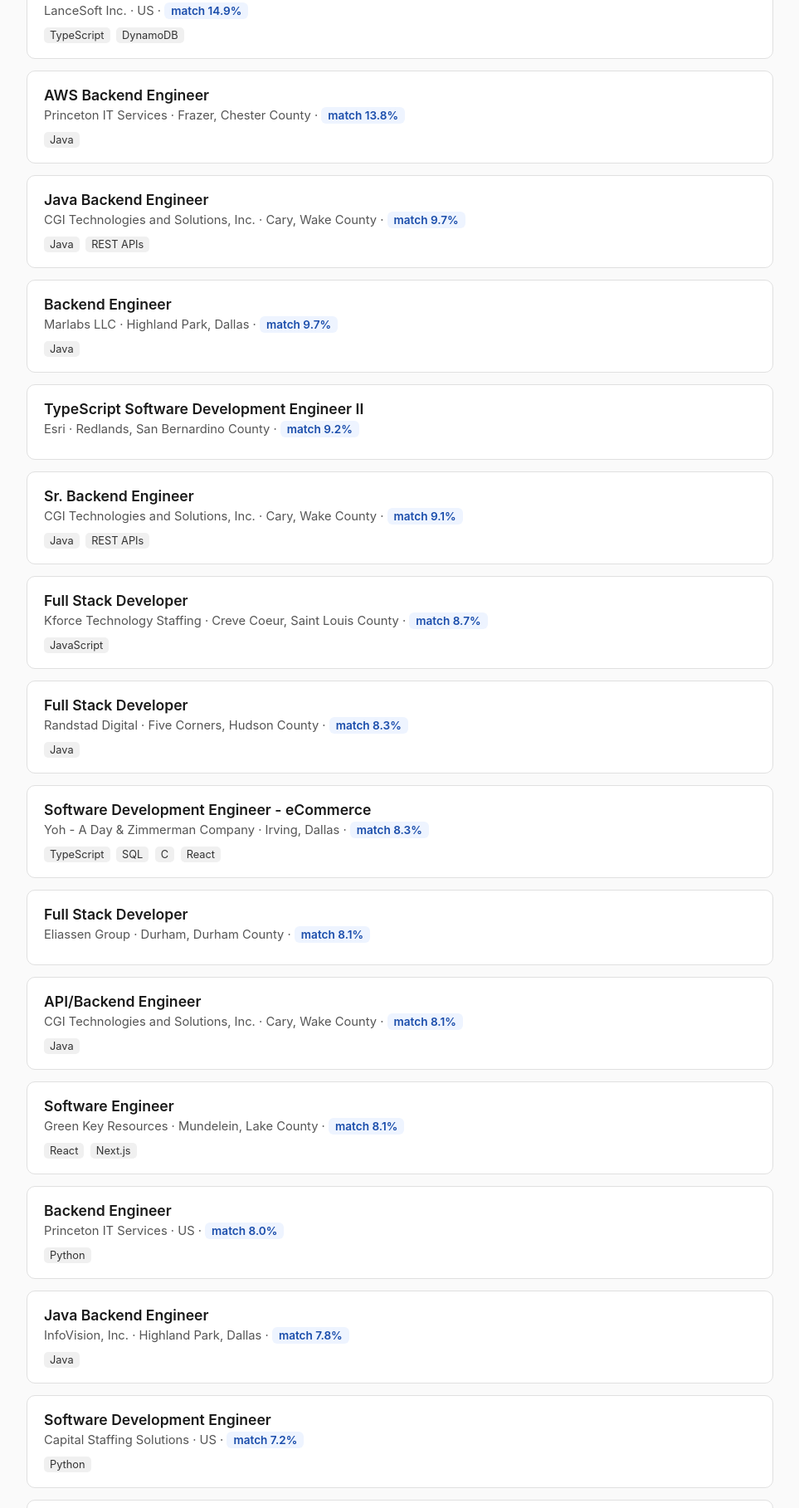
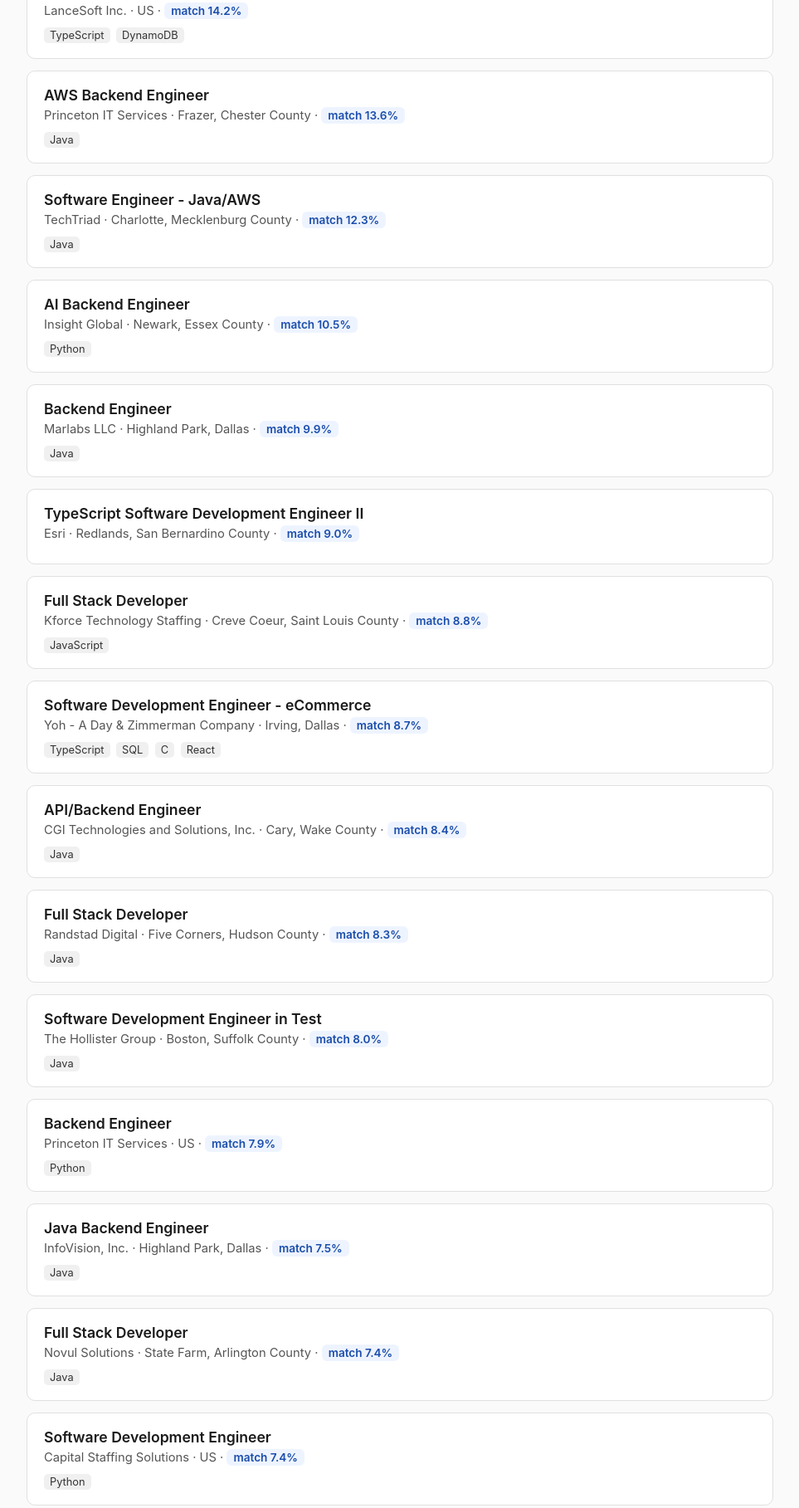
Before and after one commit to philipIsmail/job-matcher, a plain HTML site: page docs/index.html in a window 1280 px wide. Shown: the part 159-1976 px from the top of the page at 83% size, without its empty margins (158-1121 px from the left). Drawn offline with Linux system fonts and the light colour scheme.

Commit message:
Update daily job matches

```diff
--- a/docs/index.html
+++ b/docs/index.html
@@ -25,14 +25,14 @@
 </head>
 <body>
   <h1>Daily Job Matches</h1>
-  <div class="updated">Last updated: 2026-11-20 19:35 UTC · 20 jobs ranked</div>
+  <div class="updated">Last updated: 2026-11-21 18:39 UTC · 20 jobs ranked</div>
 
 
 
     <div class="job">
-      <div class="job-title"><a href="https://www.adzuna.com/land/ad/5970449937?se=Wn67eRnl8RGB-bDIy5dDgQ&utm_medium=api&utm_source=84fd4a8d&v=95C72A89E2C11DF9C3A88D6E769C33A5A5CCA6DC" target="_blank">Backend Engineer</a></div>
+      <div class="job-title"><a href="https://www.adzuna.com/land/ad/5970449937?se=GNrB7Nrl8RGK1Jozpv_WtA&utm_medium=api&utm_source=84fd4a8d&v=95C72A89E2C11DF9C3A88D6E769C33A5A5CCA6DC" target="_blank">Backend Engineer</a></div>
       <div class="job-meta">LanceSoft Inc. &middot; US
-        &middot; <span class="score">match 14.9%</span>
+        &middot; <span class="score">match 14.2%</span>
       </div>
 
       <div class="skills">
@@ -46,9 +46,9 @@
     </div>
 
     <div class="job">
-      <div class="job-title"><a href="https://www.adzuna.com/land/ad/5814187240?se=Wn67eRnl8RGB-bDIy5dDgQ&utm_medium=api&utm_source=84fd4a8d&v=B8CA06CE8DC19DD6E4B54C3450FA5D1CDCCC4E3E" target="_blank">AWS Backend Engineer</a></div>
+      <div class="job-title"><a href="https://www.adzuna.com/land/ad/5814187240?se=GNrB7Nrl8RGK1Jozpv_WtA&utm_medium=api&utm_source=84fd4a8d&v=B8CA06CE8DC19DD6E4B54C3450FA5D1CDCCC4E3E" target="_blank">AWS Backend Engineer</a></div>
       <div class="job-meta">Princeton IT Services &middot; Frazer, Chester County
-        &middot; <span class="score">match 13.8%</span>
+        &middot; <span class="score">match 13.6%</span>
       </div>
 
       <div class="skills">
@@ -60,25 +60,9 @@
     </div>
 
     <div class="job">
-      <div class="job-title"><a href="https://www.adzuna.com/land/ad/5954381910?se=Wn67eRnl8RGB-bDIy5dDgQ&utm_medium=api&utm_source=84fd4a8d&v=D29D4120D9FE2CFC1778401F64E52CBB7E42C690" target="_blank">Java Backend Engineer</a></div>
-      <div class="job-meta">CGI Technologies and Solutions, Inc. &middot; Cary, Wake County
-        &middot; <span class="score">match 9.7%</span>
-      </div>
-
-      <div class="skills">
-
-        <span class="skill-tag">Java</span>
-
-        <span class="skill-tag">REST APIs</span>
-
-      </div>
-
-    </div>
-
-    <div class="job">
-      <div class="job-title"><a href="https://www.adzuna.com/land/ad/5969438251?se=Wn67eRnl8RGB-bDIy5dDgQ&utm_medium=api&utm_source=84fd4a8d&v=BD5D7C04F06E54F1C4D17C053BC498D6FBFC98F5" target="_blank">Backend Engineer</a></div>
-      <div class="job-meta">Marlabs LLC &middot; Highland Park, Dallas
-        &middot; <span class="score">match 9.7%</span>
+      <div class="job-title"><a href="https://www.adzuna.com/land/ad/5973891732?se=1LB96drl8RGdm5BXXxOwpQ&utm_medium=api&utm_source=84fd4a8d&v=B9C9206A885550BEA0F70F7254BC9FF1FB2EBC39" target="_blank">Software Engineer - Java/AWS</a></div>
+      <div class="job-meta">TechTriad &middot; Charlotte, Mecklenburg County
+        &middot; <span class="score">match 12.3%</span>
       </div>
 
       <div class="skills">
@@ -90,33 +74,45 @@
     </div>
 
     <div class="job">
-      <div class="job-title"><a href="https://www.adzuna.com/land/ad/5948636230?se=oLeYdxnl8RGuPayoyp3FzQ&utm_medium=api&utm_source=84fd4a8d&v=4556A53A821A257671522504C160A331535F3EEB" target="_blank">TypeScript Software Development Engineer II</a></div>
-      <div class="job-meta">Esri &middot; Redlands, San Bernardino County
-        &middot; <span class="score">match 9.2%</span>
+      <div class="job-title"><a href="https://www.adzuna.com/land/ad/5930488051?se=GNrB7Nrl8RGK1Jozpv_WtA&utm_medium=api&utm_source=84fd4a8d&v=8AD53A34E82E4306562B60747154B25AA53212C7" target="_blank">AI Backend Engineer</a></div>
+      <div class="job-meta">Insight Global &middot; Newark, Essex County
+        &middot; <span class="score">match 10.5%</span>
+      </div>
+
+      <div class="skills">
+
+        <span class="skill-tag">Python</span>
+
       </div>
 
     </div>
 
     <div class="job">
-      <div class="job-title"><a href="https://www.adzuna.com/land/ad/5954381897?se=Wn67eRnl8RGB-bDIy5dDgQ&utm_medium=api&utm_source=84fd4a8d&v=AB7486046A85CF2393069F2586EE20C93BB7389C" target="_blank">Sr. Backend Engineer</a></div>
-      <div class="job-meta">CGI Technologies and Solutions, Inc. &middot; Cary, Wake County
-        &middot; <span class="score">match 9.1%</span>
+      <div class="job-title"><a href="https://www.adzuna.com/land/ad/5969438251?se=GNrB7Nrl8RGK1Jozpv_WtA&utm_medium=api&utm_source=84fd4a8d&v=BD5D7C04F06E54F1C4D17C053BC498D6FBFC98F5" target="_blank">Backend Engineer</a></div>
+      <div class="job-meta">Marlabs LLC &middot; Highland Park, Dallas
+        &middot; <span class="score">match 9.9%</span>
       </div>
 
       <div class="skills">
 
         <span class="skill-tag">Java</span>
 
-        <span class="skill-tag">REST APIs</span>
-
       </div>
 
     </div>
 
     <div class="job">
-      <div class="job-title"><a href="https://www.adzuna.com/land/ad/5927964565?se=-Cq9eBnl8RGB-bDIy5dDgQ&utm_medium=api&utm_source=84fd4a8d&v=F49205D0C9CB03D62B92F43F60A8BB754B7A24C0" target="_blank">Full Stack Developer</a></div>
+      <div class="job-title"><a href="https://www.adzuna.com/land/ad/5948636230?se=Dh636trl8RGpRcleSqCILA&utm_medium=api&utm_source=84fd4a8d&v=4556A53A821A257671522504C160A331535F3EEB" target="_blank">TypeScript Software Development Engineer II</a></div>
+      <div class="job-meta">Esri &middot; Redlands, San Bernardino County
+        &middot; <span class="score">match 9.0%</span>
+      </div>
+
+    </div>
+
+    <div class="job">
+      <div class="job-title"><a href="https://www.adzuna.com/land/ad/5927964565?se=qi-969rl8RGdm5BXXxOwpQ&utm_medium=api&utm_source=84fd4a8d&v=F49205D0C9CB03D62B92F43F60A8BB754B7A24C0" target="_blank">Full Stack Developer</a></div>
       <div class="job-meta">Kforce Technology Staffing &middot; Creve Coeur, Saint Louis County
-        &middot; <span class="score">match 8.7%</span>
+        &middot; <span class="score">match 8.8%</span>
       </div>
 
       <div class="skills">
@@ -128,23 +124,9 @@
     </div>
 
     <div class="job">
-      <div class="job-title"><a href="https://www.adzuna.com/land/ad/5943738159?se=-Cq9eBnl8RGB-bDIy5dDgQ&utm_medium=api&utm_source=84fd4a8d&v=299E40E4506FA617E989AE9CCB9D8C5E3F8CD763" target="_blank">Full Stack Developer</a></div>
-      <div class="job-meta">Randstad Digital &middot; Five Corners, Hudson County
-        &middot; <span class="score">match 8.3%</span>
-      </div>
-
-      <div class="skills">
-
-        <span class="skill-tag">Java</span>
-
-      </div>
-
-    </div>
-
-    <div class="job">
-      <div class="job-title"><a href="https://www.adzuna.com/land/ad/5970580354?se=oLeYdxnl8RGuPayoyp3FzQ&utm_medium=api&utm_source=84fd4a8d&v=67B162D1AE67813B949FE30FE57E5FCE0EEC627F" target="_blank">Software Development Engineer - eCommerce</a></div>
+      <div class="job-title"><a href="https://www.adzuna.com/land/ad/5970580354?se=Dh636trl8RGpRcleSqCILA&utm_medium=api&utm_source=84fd4a8d&v=67B162D1AE67813B949FE30FE57E5FCE0EEC627F" target="_blank">Software Development Engineer - eCommerce</a></div>
       <div class="job-meta">Yoh - A Day & Zimmerman Company &middot; Irving, Dallas
-        &middot; <span class="score">match 8.3%</span>
+        &middot; <span class="score">match 8.7%</span>
       </div>
 
       <div class="skills">
@@ -162,17 +144,9 @@
     </div>
 
     <div class="job">
-      <div class="job-title"><a href="https://www.adzuna.com/land/ad/5955581201?se=-Cq9eBnl8RGB-bDIy5dDgQ&utm_medium=api&utm_source=84fd4a8d&v=138E78C4181D0D4D526F63E0E03F52BDA0580831" target="_blank">Full Stack Developer</a></div>
-      <div class="job-meta">Eliassen Group &middot; Durham, Durham County
-        &middot; <span class="score">match 8.1%</span>
-      </div>
-
-    </div>
-
-    <div class="job">
-      <div class="job-title"><a href="https://www.adzuna.com/land/ad/5954381903?se=Wn67eRnl8RGB-bDIy5dDgQ&utm_medium=api&utm_source=84fd4a8d&v=D922CD9304F72BCB38E530DFC28B2348B5B2712F" target="_blank">API/Backend Engineer</a></div>
+      <div class="job-title"><a href="https://www.adzuna.com/land/ad/5954381903?se=GNrB7Nrl8RGK1Jozpv_WtA&utm_medium=api&utm_source=84fd4a8d&v=D922CD9304F72BCB38E530DFC28B2348B5B2712F" target="_blank">API/Backend Engineer</a></div>
       <div class="job-meta">CGI Technologies and Solutions, Inc. &middot; Cary, Wake County
-        &middot; <span class="score">match 8.1%</span>
+        &middot; <span class="score">match 8.4%</span>
       </div>
 
       <div class="skills">
@@ -184,25 +158,37 @@
     </div>
 
     <div class="job">
-      <div class="job-title"><a href="https://www.adzuna.com/land/ad/5957666280?se=gDl-dhnl8RGuPayoyp3FzQ&utm_medium=api&utm_source=84fd4a8d&v=46ACB1AF9195191D8B1E42BB8B56536EC5AFC28C" target="_blank">Software Engineer</a></div>
-      <div class="job-meta">Green Key Resources &middot; Mundelein, Lake County
-        &middot; <span class="score">match 8.1%</span>
+      <div class="job-title"><a href="https://www.adzuna.com/land/ad/5943738159?se=qi-969rl8RGdm5BXXxOwpQ&utm_medium=api&utm_source=84fd4a8d&v=299E40E4506FA617E989AE9CCB9D8C5E3F8CD763" target="_blank">Full Stack Developer</a></div>
+      <div class="job-meta">Randstad Digital &middot; Five Corners, Hudson County
+        &middot; <span class="score">match 8.3%</span>
       </div>
 
       <div class="skills">
 
-        <span class="skill-tag">React</span>
-
-        <span class="skill-tag">Next.js</span>
+        <span class="skill-tag">Java</span>
 
       </div>
 
     </div>
 
     <div class="job">
-      <div class="job-title"><a href="https://www.adzuna.com/land/ad/5814218771?se=Wn67eRnl8RGB-bDIy5dDgQ&utm_medium=api&utm_source=84fd4a8d&v=E91B3A74F87449BB608350F88FF03F643F84C416" target="_blank">Backend Engineer</a></div>
+      <div class="job-title"><a href="https://www.adzuna.com/land/ad/5974036461?se=Dh636trl8RGpRcleSqCILA&utm_medium=api&utm_source=84fd4a8d&v=3813D1CE56C2F35F1B2630DAA1F38CDDA8613A53" target="_blank">Software Development Engineer in Test</a></div>
+      <div class="job-meta">The Hollister Group &middot; Boston, Suffolk County
+        &middot; <span class="score">match 8.0%</span>
+      </div>
+
+      <div class="skills">
+
+        <span class="skill-tag">Java</span>
+
+      </div>
+
+    </div>
+
+    <div class="job">
+      <div class="job-title"><a href="https://www.adzuna.com/land/ad/5814218771?se=GNrB7Nrl8RGK1Jozpv_WtA&utm_medium=api&utm_source=84fd4a8d&v=E91B3A74F87449BB608350F88FF03F643F84C416" target="_blank">Backend Engineer</a></div>
       <div class="job-meta">Princeton IT Services &middot; US
-        &middot; <span class="score">match 8.0%</span>
+        &middot; <span class="score">match 7.9%</span>
       </div>
 
       <div class="skills">
@@ -214,9 +200,9 @@
     </div>
 
     <div class="job">
-      <div class="job-title"><a href="https://www.adzuna.com/land/ad/5945987453?se=Wn67eRnl8RGB-bDIy5dDgQ&utm_medium=api&utm_source=84fd4a8d&v=5A72CC6330F3311389CEF3CF2BBBBC9896E4CA53" target="_blank">Java Backend Engineer</a></div>
+      <div class="job-title"><a href="https://www.adzuna.com/land/ad/5945987453?se=GNrB7Nrl8RGK1Jozpv_WtA&utm_medium=api&utm_source=84fd4a8d&v=5A72CC6330F3311389CEF3CF2BBBBC9896E4CA53" target="_blank">Java Backend Engineer</a></div>
       <div class="job-meta">InfoVision, Inc. &middot; Highland Park, Dallas
-        &middot; <span class="score">match 7.8%</span>
+        &middot; <span class="score">match 7.5%</span>
       </div>
 
       <div class="skills">
@@ -228,9 +214,23 @@
     </div>
 
     <div class="job">
-      <div class="job-title"><a href="https://www.adzuna.com/land/ad/5950838137?se=oLeYdxnl8RGuPayoyp3FzQ&utm_medium=api&utm_source=84fd4a8d&v=94763DCA3A4A9A1749A4660D75369E6C09AD0E71" target="_blank">Software Development Engineer</a></div>
+      <div class="job-title"><a href="https://www.adzuna.com/land/ad/5958613574?se=qi-969rl8RGdm5BXXxOwpQ&utm_medium=api&utm_source=84fd4a8d&v=7FB4835A653E1B6641CFC4C31C0B721341C84C95" target="_blank">Full Stack Developer</a></div>
+      <div class="job-meta">Novul Solutions &middot; State Farm, Arlington County
+        &middot; <span class="score">match 7.4%</span>
+      </div>
+
+      <div class="skills">
+
+        <span class="skill-tag">Java</span>
+
+      </div>
+
+    </div>
+
+    <div class="job">
+      <div class="job-title"><a href="https://www.adzuna.com/land/ad/5950838137?se=Dh636trl8RGpRcleSqCILA&utm_medium=api&utm_source=84fd4a8d&v=94763DCA3A4A9A1749A4660D75369E6C09AD0E71" target="_blank">Software Development Engineer</a></div>
       <div class="job-meta">Capital Staffing Solutions &middot; US
-        &middot; <span class="score">match 7.2%</span>
+        &middot; <span class="score">match 7.4%</span>
       </div>
 
       <div class="skills">
@@ -242,31 +242,25 @@
     </div>
 
     <div class="job">
-      <div class="job-title"><a href="https://www.adzuna.com/land/ad/5958613574?se=-Cq9eBnl8RGB-bDIy5dDgQ&utm_medium=api&utm_source=84fd4a8d&v=7FB4835A653E1B6641CFC4C31C0B721341C84C95" target="_blank">Full Stack Developer</a></div>
-      <div class="job-meta">Novul Solutions &middot; State Farm, Arlington County
-        &middot; <span class="score">match 7.1%</span>
-      </div>
-
-      <div class="skills">
-
-        <span class="skill-tag">Java</span>
-
+      <div class="job-title"><a href="https://www.adzuna.com/land/ad/5955581201?se=qi-969rl8RGdm5BXXxOwpQ&utm_medium=api&utm_source=84fd4a8d&v=138E78C4181D0D4D526F63E0E03F52BDA0580831" target="_blank">Full Stack Developer</a></div>
+      <div class="job-meta">Eliassen Group &middot; Durham, Durham County
+        &middot; <span class="score">match 7.4%</span>
       </div>
 
     </div>
 
     <div class="job">
-      <div class="job-title"><a href="https://www.adzuna.com/land/ad/5972754566?se=gDl-dhnl8RGuPayoyp3FzQ&utm_medium=api&utm_source=84fd4a8d&v=DB624761DF11EA1F875229908FD3BC8964A5D703" target="_blank">Software Engineer</a></div>
-      <div class="job-meta">Syntrace &middot; Grand Central, Manhattan
-        &middot; <span class="score">match 7.0%</span>
+      <div class="job-title"><a href="https://www.adzuna.com/land/ad/5952255999?se=Dh636trl8RGpRcleSqCILA&utm_medium=api&utm_source=84fd4a8d&v=5B7F949932AD15043863B9ACA63BDC5469742948" target="_blank">Software Development Engineer (SDE)</a></div>
+      <div class="job-meta">Aivra Health LLC &middot; Georgiana, Butler County
+        &middot; <span class="score">match 6.5%</span>
       </div>
 
     </div>
 
     <div class="job">
-      <div class="job-title"><a href="https://www.adzuna.com/land/ad/5903176807?se=-Cq9eBnl8RGB-bDIy5dDgQ&utm_medium=api&utm_source=84fd4a8d&v=16743A057560DED467E0CDD79F30E9503D2F3E39" target="_blank">Full Stack Developer</a></div>
+      <div class="job-title"><a href="https://www.adzuna.com/land/ad/5903176807?se=qi-969rl8RGdm5BXXxOwpQ&utm_medium=api&utm_source=84fd4a8d&v=16743A057560DED467E0CDD79F30E9503D2F3E39" target="_blank">Full Stack Developer</a></div>
       <div class="job-meta">Novul Solutions &middot; Trade, Alexandria City
-        &middot; <span class="score">match 6.6%</span>
+        &middot; <span class="score">match 6.5%</span>
       </div>
 
       <div class="skills">
@@ -282,17 +276,23 @@
     </div>
 
     <div class="job">
-      <div class="job-title"><a href="https://www.adzuna.com/land/ad/5952255999?se=oLeYdxnl8RGuPayoyp3FzQ&utm_medium=api&utm_source=84fd4a8d&v=5B7F949932AD15043863B9ACA63BDC5469742948" target="_blank">Software Development Engineer (SDE)</a></div>
-      <div class="job-meta">Aivra Health LLC &middot; Georgiana, Butler County
-        &middot; <span class="score">match 6.5%</span>
+      <div class="job-title"><a href="https://www.adzuna.com/land/ad/5973284376?se=Dh636trl8RGpRcleSqCILA&utm_medium=api&utm_source=84fd4a8d&v=81848F78D70F3C3F43D63DD970792CA5CD9DF38D" target="_blank">Software Development Engineer 4</a></div>
+      <div class="job-meta">Adobe Systems &middot; Campbell, Santa Clara County
+        &middot; <span class="score">match 6.2%</span>
       </div>
 
     </div>
 
     <div class="job">
-      <div class="job-title"><a href="https://www.adzuna.com/land/ad/5947859861?se=gDl-dhnl8RGuPayoyp3FzQ&utm_medium=api&utm_source=84fd4a8d&v=D6B4CF1755C8647AC57F30F88DB87D3A9DFFF10C" target="_blank">Software Engineer</a></div>
-      <div class="job-meta">Sittercity &middot; Egypt Lake-Leto, Hillsborough County
-        &middot; <span class="score">match 6.5%</span>
+      <div class="job-title"><a href="https://www.adzuna.com/land/ad/5972005765?se=GNrB7Nrl8RGK1Jozpv_WtA&utm_medium=api&utm_source=84fd4a8d&v=2640144B96C263C1852EE2E7D9768DA94907B189" target="_blank">AI Backend Engineer</a></div>
+      <div class="job-meta">Photon &middot; Scottsdale, Maricopa County
+        &middot; <span class="score">match 6.2%</span>
+      </div>
+
+      <div class="skills">
+
+        <span class="skill-tag">TypeScript</span>
+
       </div>
 
     </div>
```
